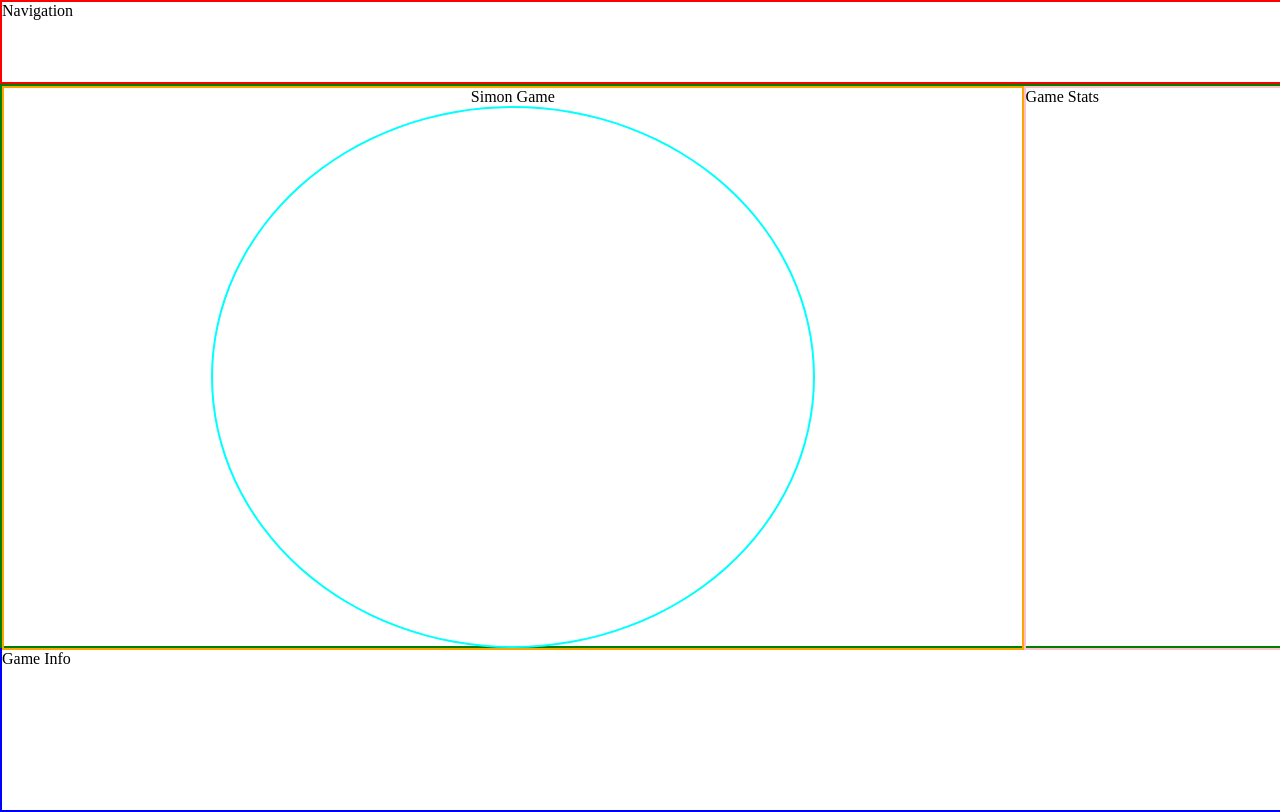
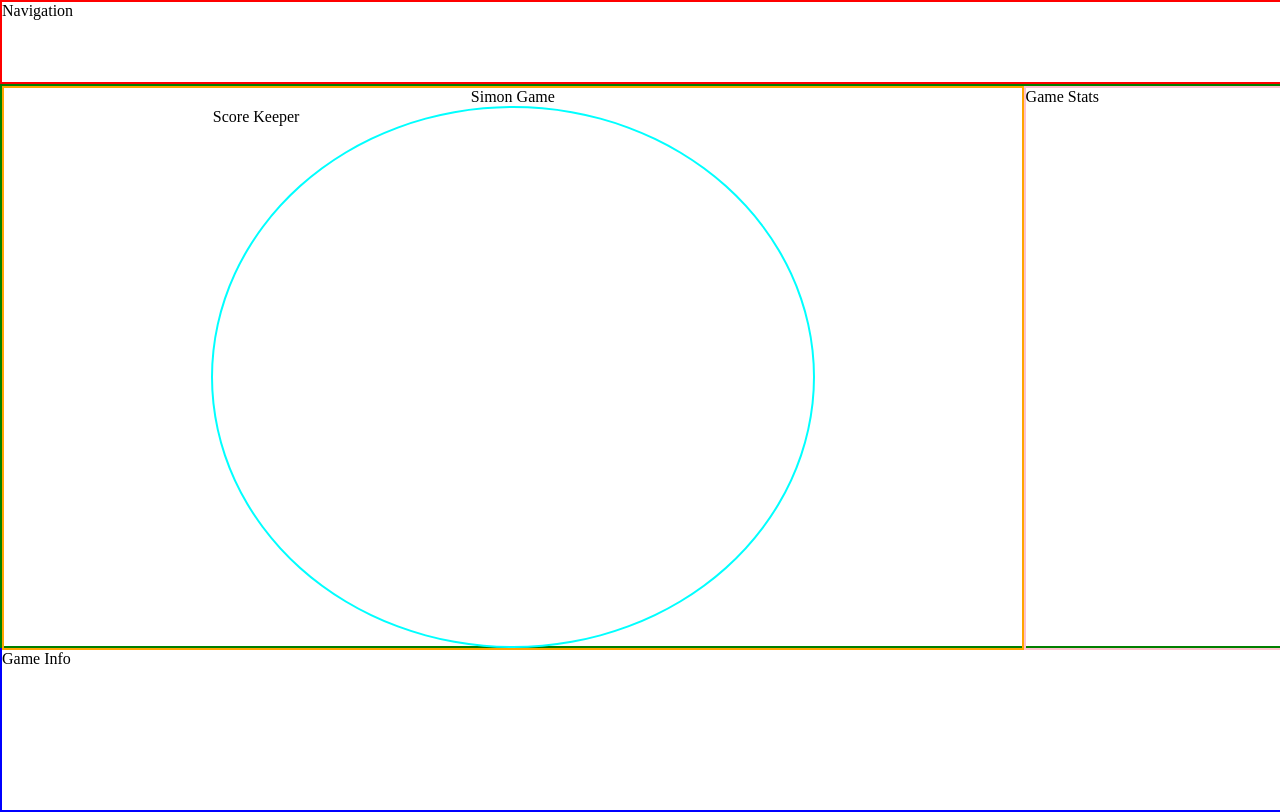
Before and after one commit to luigibustos/project_1, a plain HTML site: page index.html in a window 1280 px wide. Drawn offline with Linux system fonts and the light colour scheme.

Commit message:
Test Repo

```diff
--- a/index.html
+++ b/index.html
@@ -13,7 +13,9 @@
     <main class="game-window">
       <div id="simon-game">
         Simon Game
-        <div id="simon-housing"></div>
+        <div id="simon-housing">
+          <div>Score Keeper</div>
+        </div>
       </div>
       <aside id="game-stats">Game Stats</aside>
     </main>
```
